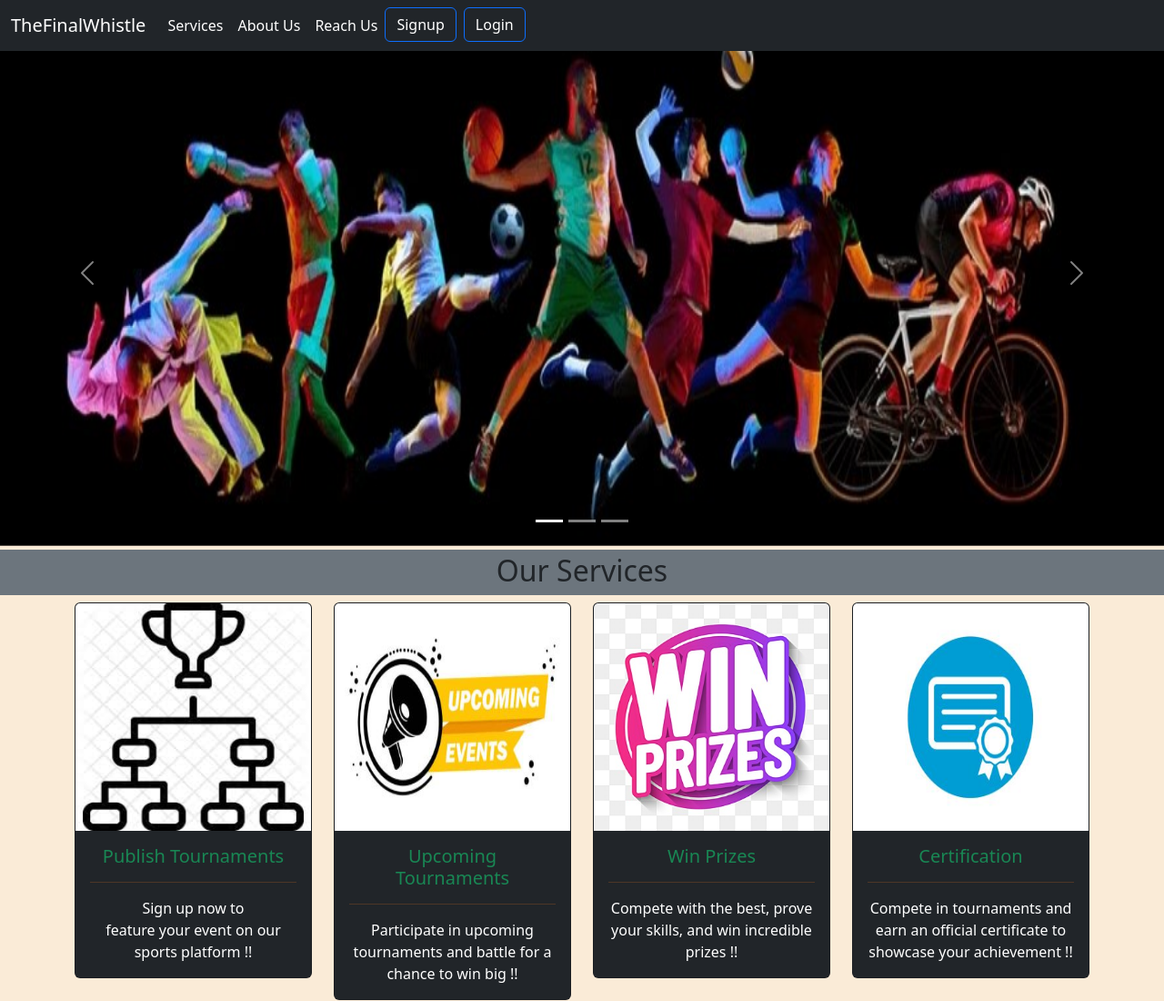
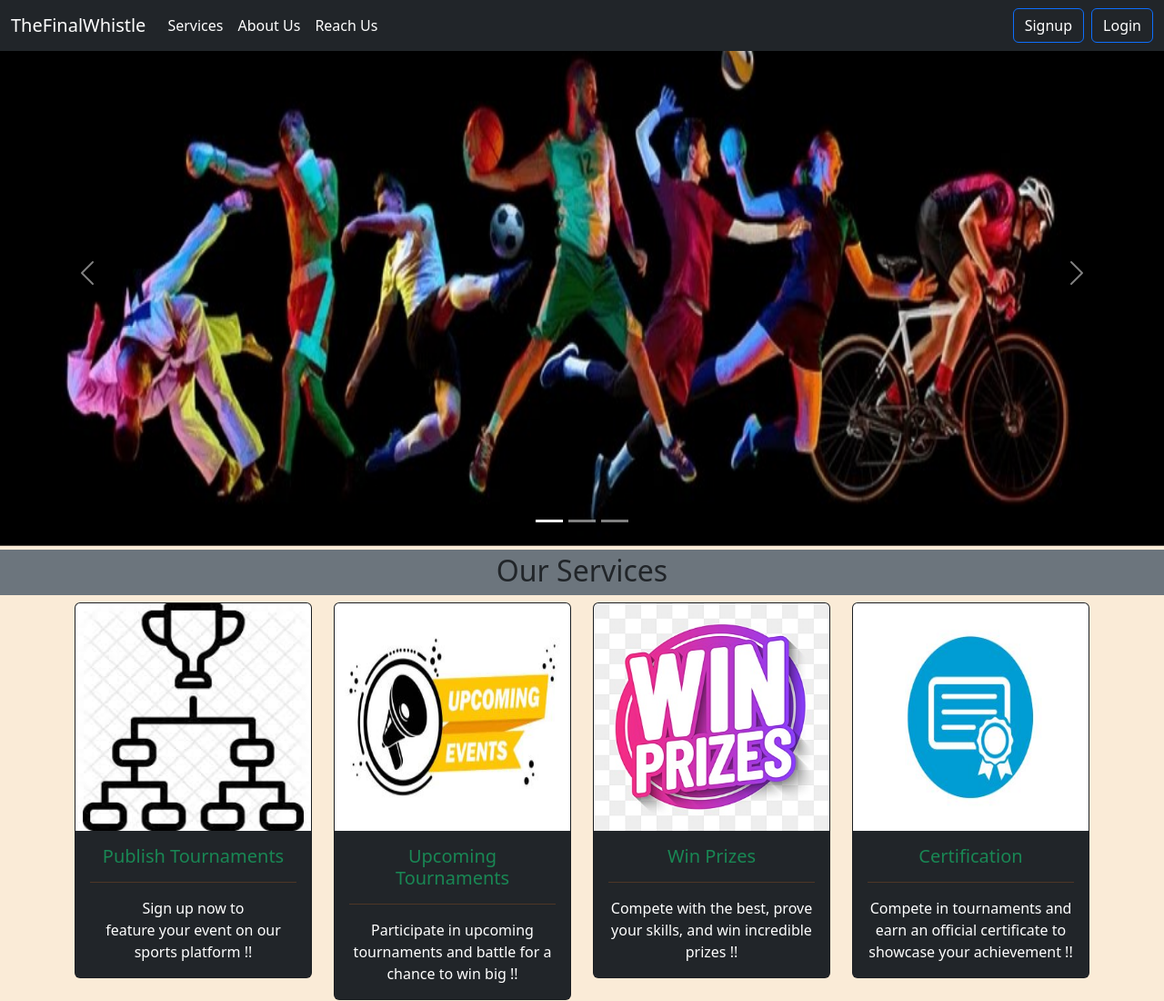
Before and after one commit to Priyanka211295/GameOn, a website: page Public/index.html in a window 1280 px wide. Shown: the top 1100 px of the page at 91% size. Drawn offline with nearby package versions, Linux system fonts and the light colour scheme.

Commit message:
Updated navbar to be responsive

```diff
--- a/Public/index.html
+++ b/Public/index.html
@@ -248,7 +248,7 @@
 
 
                   <nav class="navbar navbar-expand-lg navbar-dark text-bg-dark fixed-top">
-                    <div class="container-fluid col-md-12">
+                    <div class="container-fluid">
                       <!-- Navbar Brand (Logo) -->
                       <a class="navbar-brand" href="#">TheFinalWhistle</a>
 
@@ -269,8 +269,8 @@
                           <li class="nav-item">
                             <a class="nav-link active" href="#reach">Reach Us</a>
                           </li>
-                        <li>
 
+                  </ul>
                         <!-- Signup and Login Buttons -->
                         <form class="d-flex">
                           <!-- Signup Button -->
@@ -279,8 +279,8 @@
                           <!-- Login Button -->
                           <button type="button" class="btn btn-outline-primary text-white ms-2" data-bs-toggle="modal" data-bs-target="#modallogin">Login</button>
                         </form>
-                        </li>
-                        </ul>
+
+
                       </div>
                     </div>
                   </nav>
```
